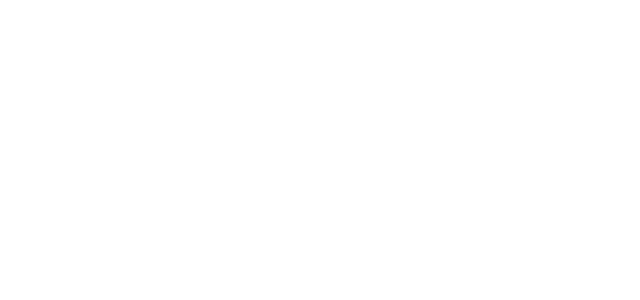
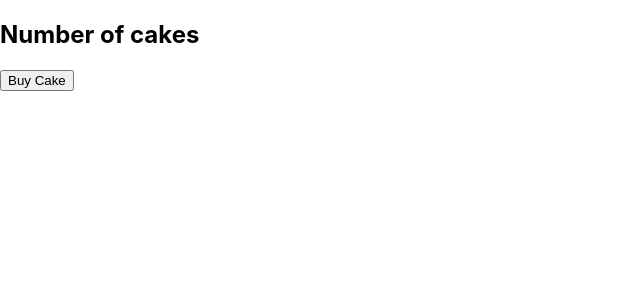
Before and after one commit to Indraja9090/IndrajaBrishRepo, a React (Create React App) app: page / in a window 1280 px wide. Shown: the top 300 px of the page, without its empty margins (0-640 px from the left). Built offline with nearby package versions, Linux system fonts and the light colour scheme.

Commit message:
Created CakeContainer component.

```diff
--- a/src/App.js
+++ b/src/App.js
@@ -1,8 +1,9 @@
-
+import './App.css'
+import CakeContainer from './components/cakeContainer';
 function App() {
   return (
-    <div>
-
+    <div className='App'>
+      <CakeContainer />
     </div>
   );
 }
--- /dev/null
+++ b/src/components/cakeContainer.js
@@ -0,0 +1,12 @@
+import React from 'react'
+
+function CakeContainer() {
+  return (
+    <div>
+        <h2>Number of cakes</h2>
+        <button>Buy Cake</button>
+    </div>
+  )
+}
+
+export default CakeContainer
```
Also changed, not shown: 1 other file (tests, documents, lock files or other folders).
